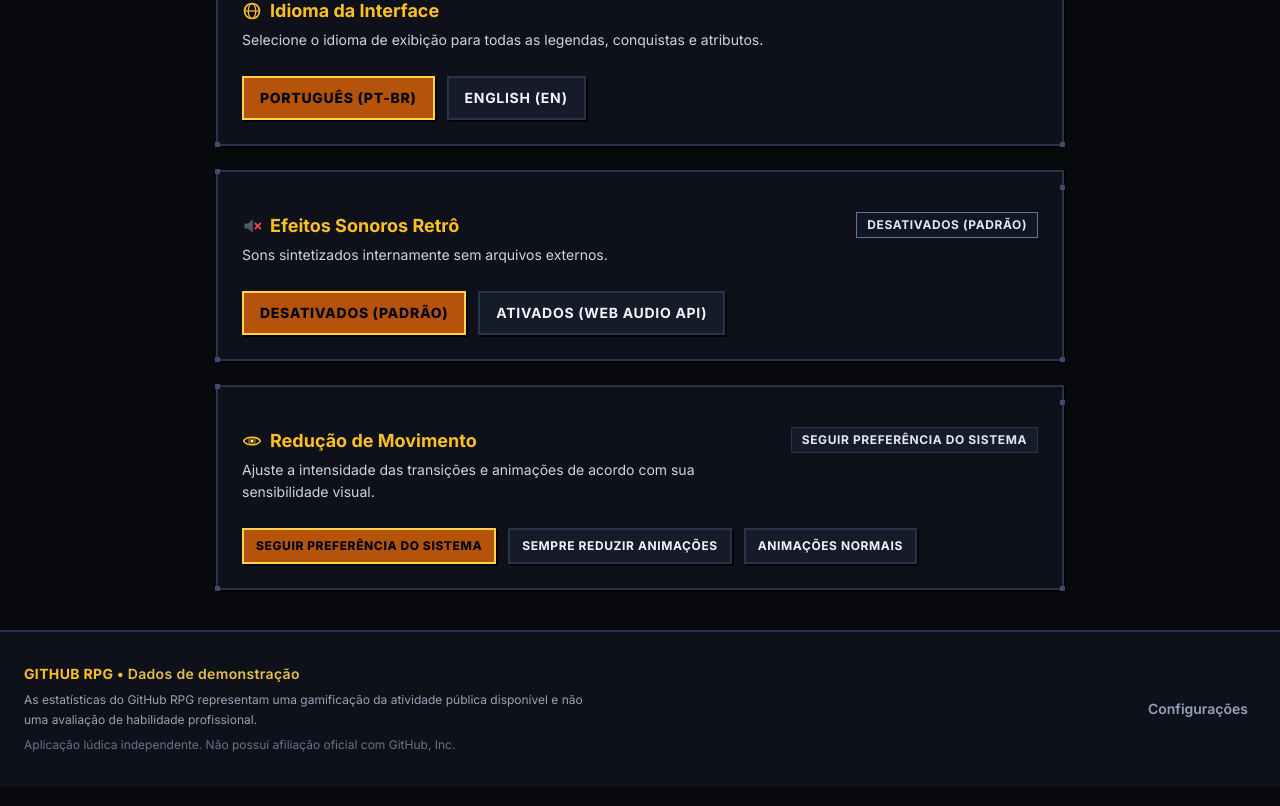
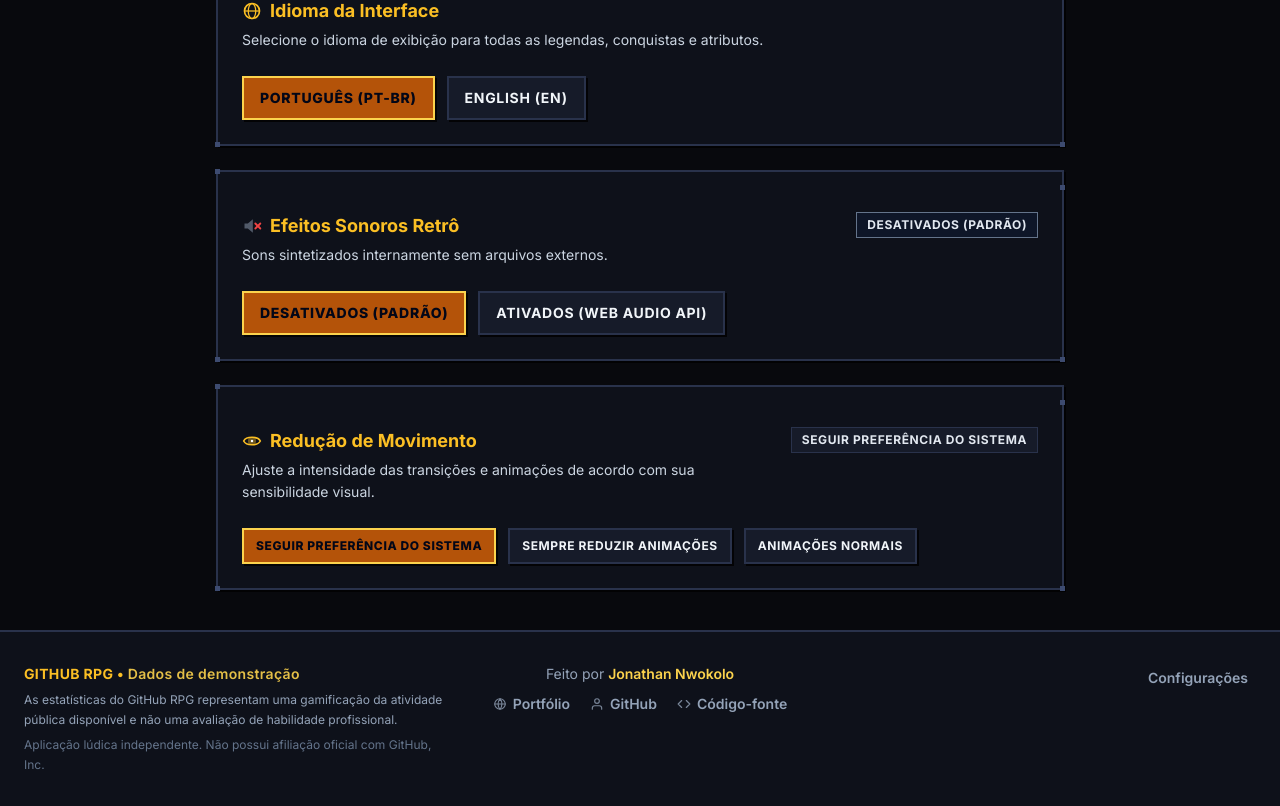
Before and after one commit to JonathanNwokolo/GitHubRPG, a Next.js app: page /settings in a window 1280 px wide. Shown: the part 301-1107 px from the top of the page. Built offline with nearby package versions, Linux system fonts and the light colour scheme; no server answers.

Commit message:
feat: add creator links to footer

```diff
--- a/src/components/layout/Footer.tsx
+++ b/src/components/layout/Footer.tsx
@@ -10,14 +10,37 @@ interface FooterProps {
   isDemo: boolean;
 }
 
+const CREATOR_LINKS = [
+  {
+    href: "https://jonathannwokolo.com/",
+    labelKey: "portfolio",
+    icon: (
+      <>
+        <circle cx="12" cy="12" r="9" />
+        <path d="M3 12h18M12 3a14 14 0 0 1 0 18M12 3a14 14 0 0 0 0 18" />
+      </>
+    ),
+  },
+  {
+    href: "https://github.com/JonathanNwokolo",
+    labelKey: "github",
+    icon: <path d="M20 21v-2a4 4 0 0 0-4-4H8a4 4 0 0 0-4 4v2M12 11a4 4 0 1 0 0-8 4 4 0 0 0 0 8z" />,
+  },
+  {
+    href: "https://github.com/JonathanNwokolo/GitHubRPG",
+    labelKey: "sourceCode",
+    icon: <path d="M16 18l6-6-6-6M8 6l-6 6 6 6" />,
+  },
+] as const;
+
 export const Footer: React.FC<FooterProps> = ({ isDemo }) => {
   const { language } = useUiStore();
   const t = getTranslation(language);
 
   return (
     <footer className="w-full bg-rpg-obsidian border-t-2 border-rpg-border mt-auto py-8">
-      <div className="max-w-7xl mx-auto px-4 sm:px-6 flex flex-col sm:flex-row items-center justify-between gap-4 text-center sm:text-left">
-        <div className="flex flex-col gap-1.5">
+      <div className="max-w-7xl mx-auto px-4 sm:px-6 flex flex-col md:flex-row items-center md:items-start justify-between gap-6 md:gap-8 text-center md:text-left">
+        <div className="flex flex-col gap-1.5 md:flex-1">
           <p className="font-sans font-bold text-xs sm:text-sm text-amber-400 tracking-wide uppercase">
             GitHub RPG
             {isDemo && (
@@ -33,7 +56,43 @@ export const Footer: React.FC<FooterProps> = ({ isDemo }) => {
           </p>
         </div>
 
-        <div className="flex items-center gap-3 text-xs sm:text-sm font-sans font-semibold text-slate-400">
+        <div className="flex flex-col items-center gap-1.5 font-sans text-xs sm:text-sm">
+          <p className="text-slate-400">
+            {t.footer.madeBy} <span className="font-semibold text-amber-300">Jonathan Nwokolo</span>
+          </p>
+          <ul className="flex flex-wrap items-center justify-center gap-x-1 gap-y-1 font-semibold text-slate-400">
+            {CREATOR_LINKS.map(({ href, labelKey, icon }) => (
+              <li key={href}>
+                <a
+                  href={href}
+                  target="_blank"
+                  rel="noopener noreferrer"
+                  className="inline-flex items-center gap-1.5 hover:text-amber-400 transition-colors focus-visible:outline-none focus-visible:ring-2 focus-visible:ring-rpg-gold px-2 py-1 rounded"
+                >
+                  <svg
+                    viewBox="0 0 24 24"
+                    width="14"
+                    height="14"
+                    fill="none"
+                    stroke="currentColor"
+                    strokeWidth="2"
+                    strokeLinecap="round"
+                    strokeLinejoin="round"
+                    aria-hidden="true"
+                    focusable="false"
+                    className="shrink-0 opacity-80"
+                  >
+                    {icon}
+                  </svg>
+                  {t.footer[labelKey]}
+                  <span className="sr-only"> ({t.footer.externalLink})</span>
+                </a>
+              </li>
+            ))}
+          </ul>
+        </div>
+
+        <div className="flex items-center gap-3 text-xs sm:text-sm font-sans font-semibold text-slate-400 md:flex-1 md:justify-end">
           <Link
             href="/settings"
             className="hover:text-amber-400 transition-colors focus-visible:outline-none focus-visible:ring-2 focus-visible:ring-rpg-gold px-2 py-1 rounded"
--- a/src/i18n/dictionaries/en.ts
+++ b/src/i18n/dictionaries/en.ts
@@ -23,6 +23,13 @@ export const en: TranslationDictionary = {
   },
   disclaimer:
     "GitHub RPG stats are a gamification of the public activity available and are not an assessment of professional skill.",
+  footer: {
+    madeBy: "Made by",
+    portfolio: "Portfolio",
+    github: "GitHub",
+    sourceCode: "Source code",
+    externalLink: "opens in a new tab",
+  },
   nav: {
     home: "Home",
     hall: "Hall",
--- a/src/i18n/dictionaries/ptBR.ts
+++ b/src/i18n/dictionaries/ptBR.ts
@@ -21,6 +21,13 @@ export const ptBR = {
   },
   disclaimer:
     "As estatísticas do GitHub RPG representam uma gamificação da atividade pública disponível e não uma avaliação de habilidade profissional.",
+  footer: {
+    madeBy: "Feito por",
+    portfolio: "Portfólio",
+    github: "GitHub",
+    sourceCode: "Código-fonte",
+    externalLink: "abre em nova aba",
+  },
   nav: {
     home: "Início",
     hall: "Salão",
```
